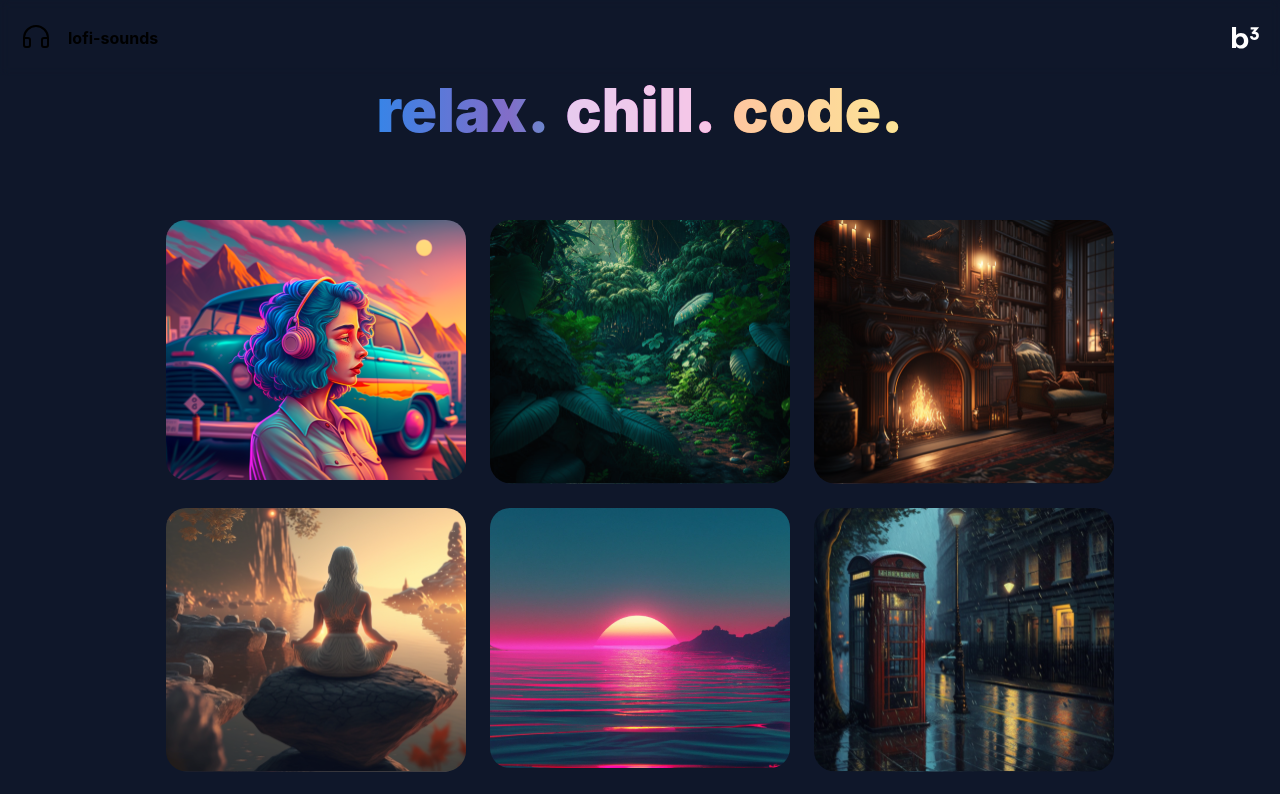
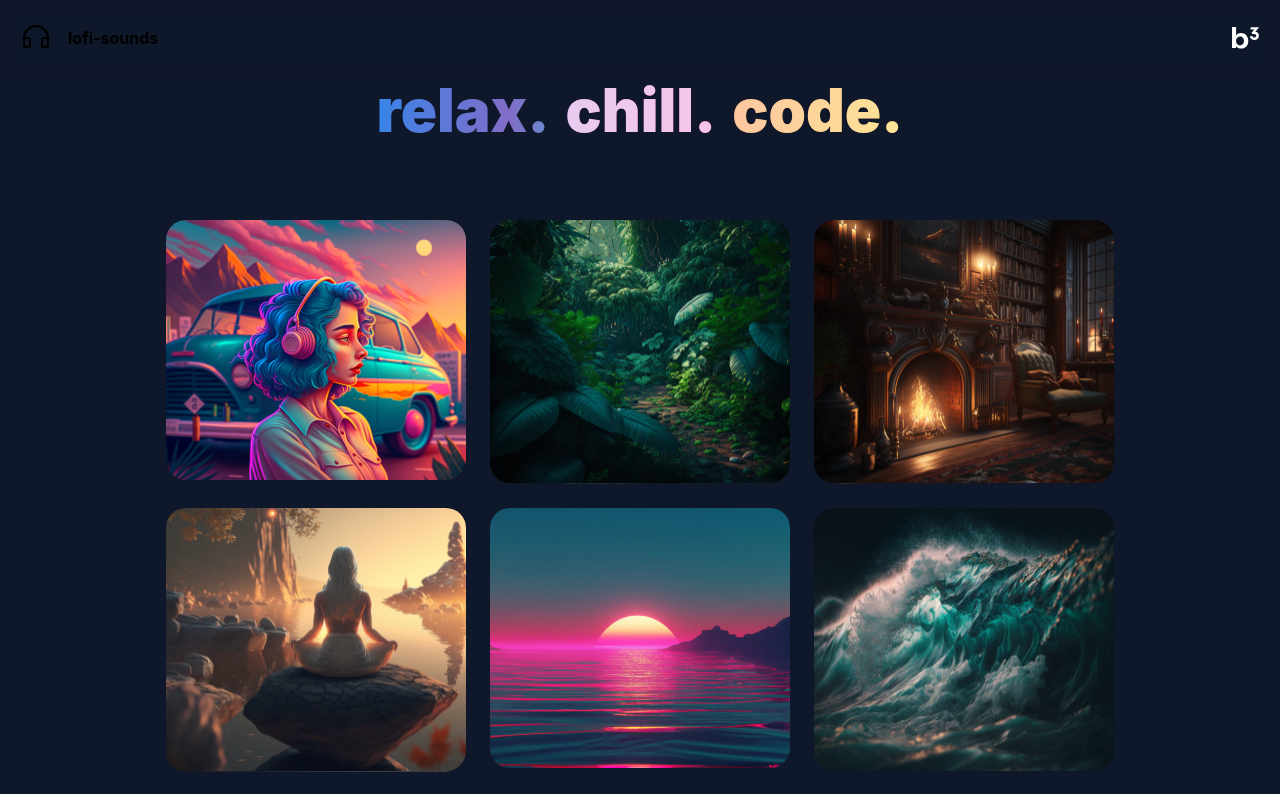
Before and after one commit to birobirobiro/lofi-sounds, a React (Vite) app: page / in a window 1280 px wide. Shown: the top 794 px of the page. Built offline with nearby package versions, Linux system fonts and the light colour scheme.

Commit message:
fix: path image

```diff
--- a/src/Home.jsx
+++ b/src/Home.jsx
@@ -46,9 +46,9 @@ function Home() {
 
           <Card imageSrc="/assets/images/night-cover.svg" imageAlt="ocean" />
 
+          <Card imageSrc="/assets/images/ocean-cover.svg" imageAlt="urban" />
+
           <Card imageSrc="/assets/images/rain-cover.svg" imageAlt="study" />
-
-          <Card imageSrc="/assets/images/ocean-cover.svg" imageAlt="urban" />
 
           <Card imageSrc="/assets/images/study-cover.svg" imageAlt="study" />
 
--- a/src/components/Card.jsx
+++ b/src/components/Card.jsx
@@ -1,7 +1,9 @@
 function Card(props) {
   return (
-    <div className="hover:cursor-pointer hover:scale-105">
+    <div className="hover:cursor-pointer hover:scale-105 relative">
       <img src={props.imageSrc} alt={props.imageAlt} />
+
+      {/* <input type="range" max="100" min="0" className=" absolute bottom-3 w-full" /> */}
     </div>
   );
 }
```
